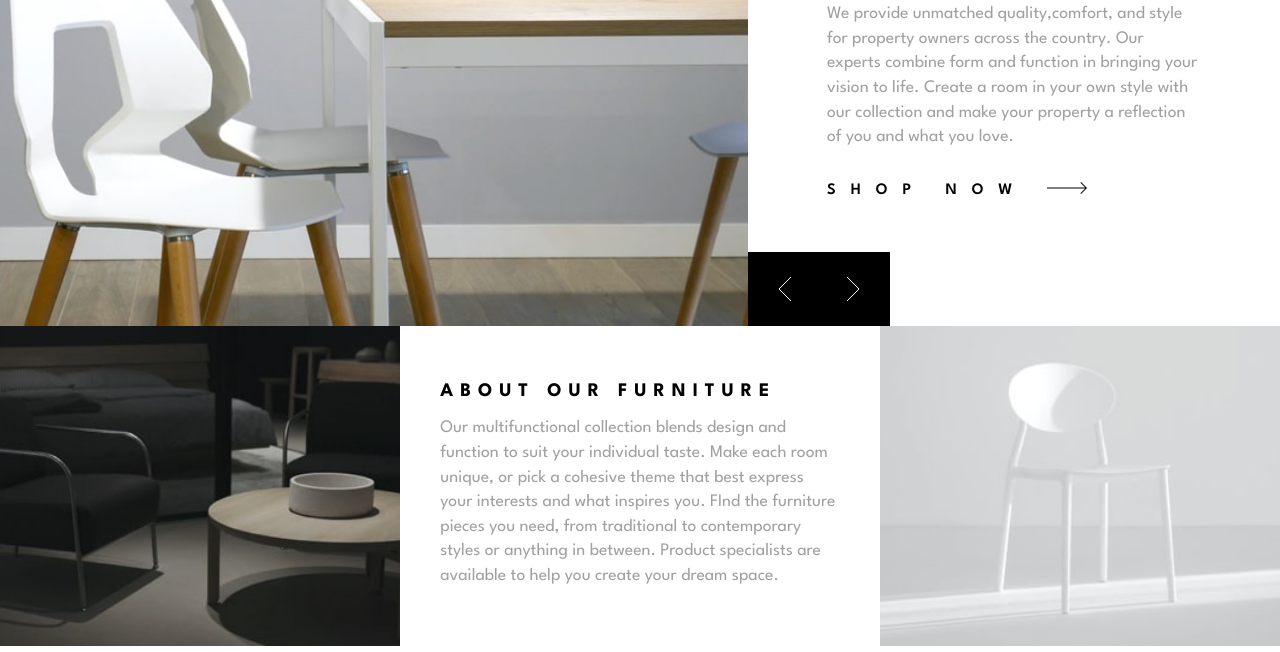
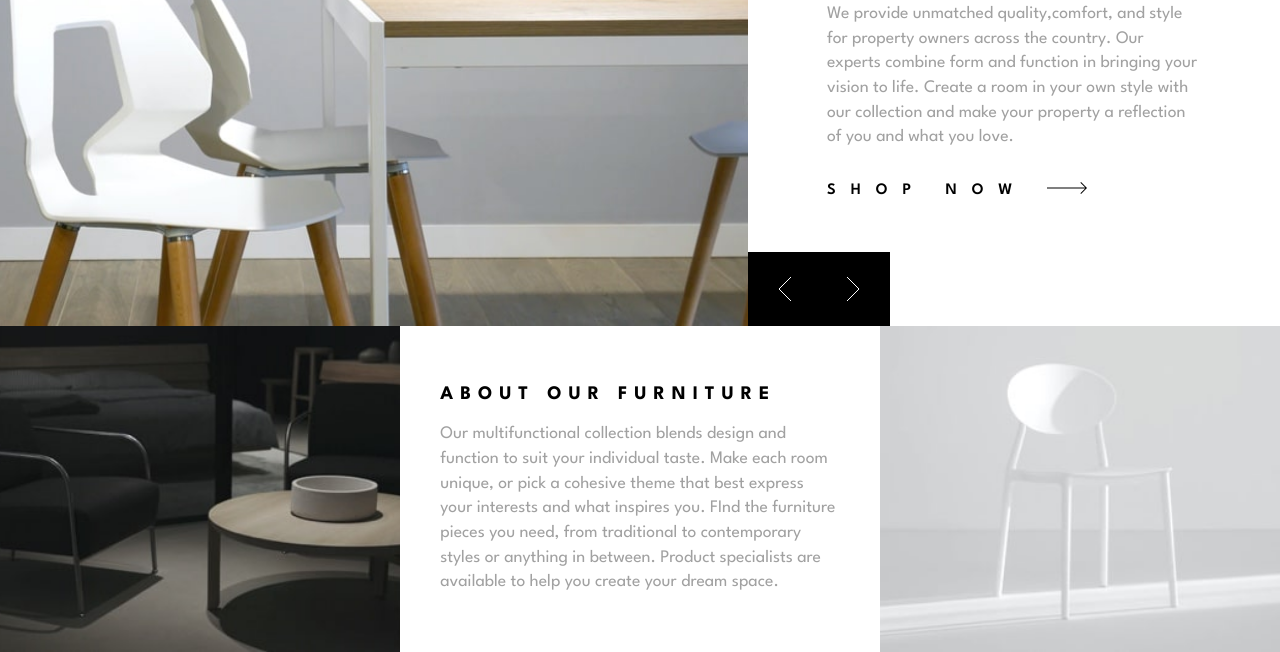
Before and after one commit to Smartlify08/Room-homepage, a plain HTML site: page index.html in a window 1280 px wide. Shown: the part 226-878 px from the top of the page. Drawn offline with Linux system fonts and the light colour scheme.

Commit message:
Built tablet view, edited readme file

```diff
--- a/styles.css
+++ b/styles.css
@@ -180,6 +180,7 @@ ul {
 .about__intro h2 {
   font-size: 1.2rem;
   letter-spacing: 7px;
+  line-height: 1.2;
   font-weight: 700;
   text-transform: uppercase;
 }
@@ -190,7 +191,7 @@ ul {
   line-height: 1.4;
 }
 
-@media (width < 768px) {
+@media (width < 900px) {
   .header__nav__desktop {
     display: none;
   }
```
Also changed, not shown: 3 other files.
